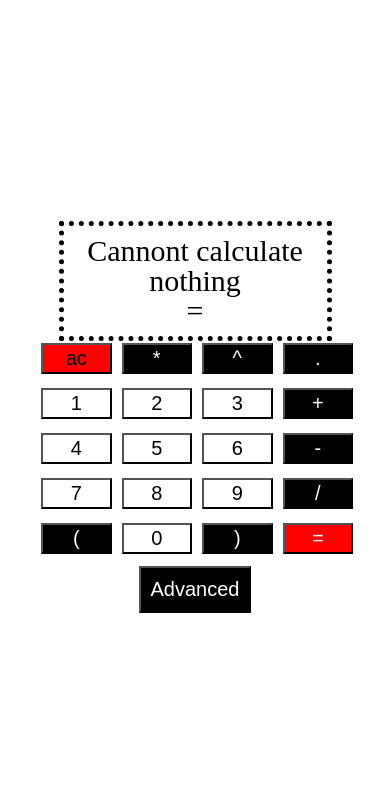
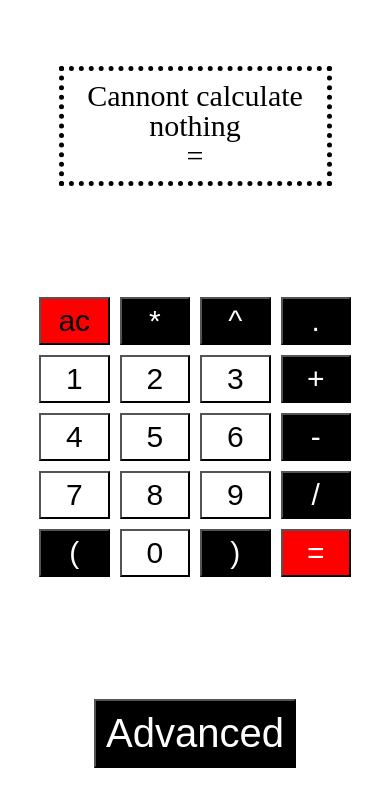
Before and after one commit to collerhatguy/calculator, a React (Create React App) app: page / in a window 390 px wide. Shown: the top 806 px of the page. Built offline with nearby package versions, Linux system fonts and the light colour scheme.

Commit message:
styling changes that make the buttone more legible and makes better use of space

```diff
--- a/src/styles/App.css
+++ b/src/styles/App.css
@@ -79,9 +79,8 @@ body {
   display: -webkit-box;
   display: -ms-flexbox;
   display: flex;
-  -webkit-box-pack: center;
-      -ms-flex-pack: center;
-          justify-content: center;
+  -ms-flex-pack: distribute;
+      justify-content: space-around;
   -webkit-box-align: center;
       -ms-flex-align: center;
           align-items: center;
@@ -153,7 +152,7 @@ body {
 
 /* 4. buttons styling */
 button {
-  font-size: 2rem;
+  font-size: 4rem;
   width: 100%;
   background-color: black;
   color: white;
@@ -220,7 +219,7 @@ button:focus, button:hover {
 }
 
 .advanced-button {
-  font-size: 2rem;
+  font-size: 4rem;
   width: 100%;
   width: -webkit-min-content;
   width: -moz-min-content;
@@ -252,7 +251,7 @@ button:focus, button:hover {
 }
 
 /* 6. media queries */
-@media screen and (max-width: 420px) {
+@media screen and (max-width: 700px) {
   .all-buttons {
     width: 80%;
     height: -webkit-min-content;
@@ -260,22 +259,8 @@ button:focus, button:hover {
     height: min-content;
   }
   button {
-    font-size: 2rem;
-    min-width: -webkit-max-content;
-    min-width: -moz-max-content;
-    min-width: max-content;
-    min-height: -webkit-min-content;
-    min-height: -moz-min-content;
-    min-height: min-content;
-    padding: .2rem;
-    margin: .2rem;
-  }
-}
-
-@media screen and (min-width: 700px) {
-  button {
     font-size: 3rem;
-    margin: .2rem;
+    padding: .5rem;
   }
 }
 /*# sourceMappingURL=App.css.map */
--- a/src/styles/App.scss
+++ b/src/styles/App.scss
@@ -21,14 +21,14 @@
     width: 100%;
     height: 100vh;
     display: flex;
-    justify-content: center;
+    justify-content: space-around;
     align-items: center;
     flex-flow: column wrap;
 }
 /*      c. mixins */
 
 @mixin button() {
-    font-size: 2rem;
+    font-size: 4rem;
     width: 100%;
 }
 @mixin coloring($prime-color, $other-color) {
@@ -126,22 +126,18 @@ button {
 
 /* 6. media queries */
 
-@media screen and (max-width: 420px) {
+@media screen and (max-width: 700px) {
     .all-buttons {
         width: 80%;
         height: min-content;
     }
     button {
-        font-size: 2rem;
-        min-width: max-content;
-        min-height: min-content;
-        padding: .2rem;
-        margin: .2rem;
+        font-size: 3rem;
+        padding: .5rem;
     }
 }
 @media screen and (min-width: 700px) {
     button {
-        font-size: 3rem;
-        margin: .2rem;
+        // font-size: 3rem;
     }
 }
```
Also changed, not shown: 1 other file (tests, documents, lock files or other folders).
